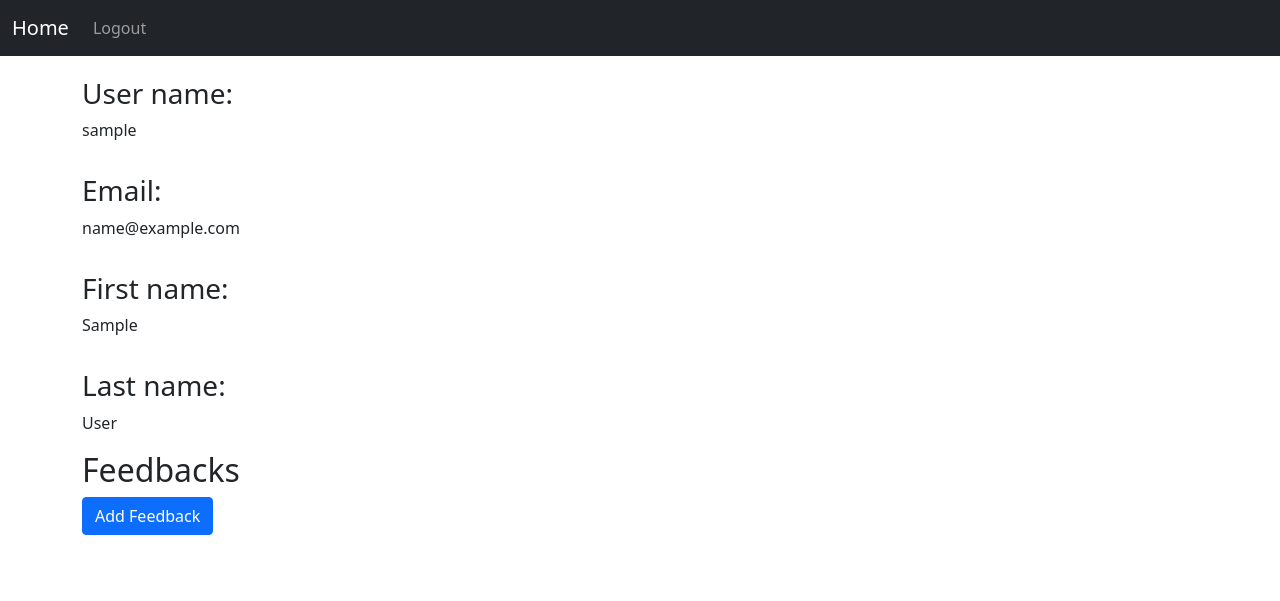
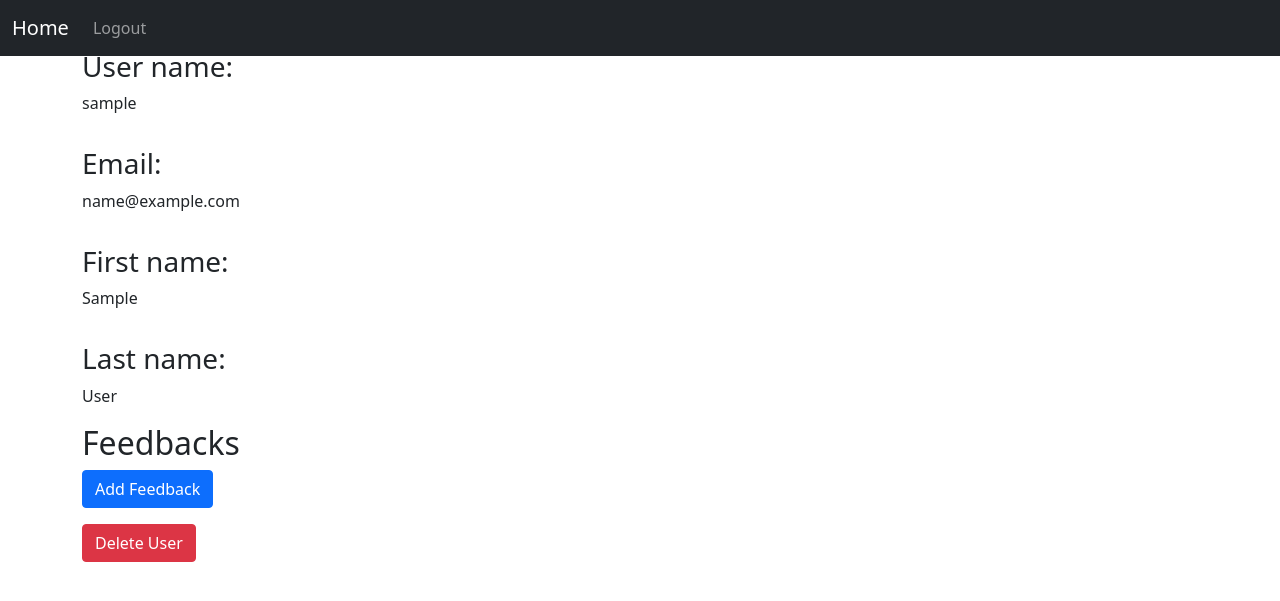
Before and after one commit to rijothedeveloper/Flask-Feedback, a Flask app: a page that uses templates/base.html in a window 1280 px wide. Shown: the top 601 px of the page. Run offline with Flask 2, Linux system fonts and the light colour scheme; the visitor is signed in with stand-in values (Sample User, id 1); data comes from the database, SQL or seed files in the repository; data that the repository does not hold is empty.

Commit message:
Part 8: Make/Modify Routes For Users and Feedback

```diff
--- a/app.py
+++ b/app.py
@@ -84,7 +84,7 @@ def show_user_account(username):
     flash("user is not available", "danger")
     return redirect("/")
 
-@app.route("/users/<username>/delete", methods=["POST"])
+@app.route("/users/<username>/delete", methods=["GET", "POST"])
 def delete_user(username):
     if "user_id" not in session:
         flash("you must be logged in to delete yourself","danger")
@@ -95,12 +95,13 @@ def delete_user(username):
         flash(f"you are not permitted to delete {username}","danger")
         return redirect("/")
 
+    username = user.username
     Feedback.query.filter(Feedback.username == username).delete()
     db.session.commit()
     User.query.filter(User.id == session["user_id"]).delete()
-    db.session.commit
+    db.session.commit()
     session.pop("user_id")
-    flash(user.username +"is deleted","warning")
+    flash(username +" is deleted","warning")
     return redirect("/")
 
 @app.route("/users/<username>/feedback/add", methods=["GET", "POST"])
@@ -121,3 +122,49 @@ def handleAddFeedback(username):
         return redirect(f"/users/{user.username}")
 
     return render_template("feedback-form.html", form=form)
+
+@app.route("/feedback/<int:feedback_id>/update", methods=["GET", "POST"])
+def edit_feedback(feedback_id):
+    if "user_id" not in session:
+        flash("you must be logged in to delete yourself","danger")
+        return redirect("/")
+
+    user = User.query.filter(User.id == session["user_id"]).first()
+    feedback = Feedback.query.get_or_404(feedback_id)
+
+    if user.username != feedback.username:
+        flash(f"you are not permitted to update this feedback","danger")
+        return redirect("/")
+
+    if feedback:
+        form = FeedbackForm(obj=feedback)
+        if form.validate_on_submit():
+            feedback.title = form.title.data
+            feedback.content = form.content.data
+            db.session.commit()
+            user = User.query.filter(User.id == session["user_id"]).first()
+            flash("feedback updated", "info")
+            return redirect(f"/users/{user.username}")
+        else:
+            return render_template("edit-feedback-form.html", form=form)
+
+    else:
+        flash("invalid url", "danger")
+        return redirect("/")
+
+@app.route("/feedback/<int:feedback_id>/delete")
+def delete_feedback(feedback_id):
+    if "user_id" not in session:
+        flash("you must be logged in to delete yourself","danger")
+        return redirect("/")
+
+    user = User.query.filter(User.id == session["user_id"]).first()
+    feedback = Feedback.query.get_or_404(feedback_id)
+    if user.username != feedback.username:
+        flash(f"you are not permitted to delete this feedback","danger")
+        return redirect("/")
+
+    Feedback.query.filter(Feedback.id == feedback_id).delete()
+    db.session.commit()
+    flash("feedback deleted", "info")
+    return redirect(f"/users/{user.username}")
--- a/templates/base.html
+++ b/templates/base.html
@@ -18,9 +18,11 @@
             </button>
             <div class="collapse navbar-collapse" id="navbarSupportedContent">
                 <ul class="navbar-nav me-auto mb-2 mb-lg-0">
+                    {% if session['user_id'] %}
                     <li class="nav-item">
                         <a class="nav-link" href="/logout">Logout</a>
                     </li>
+                    {% endif %}
                 </ul>
             </div>
         </div>
--- a/templates/user-info.html
+++ b/templates/user-info.html
@@ -15,8 +15,8 @@
             <div class="card-body">
             <h5 class="card-title">{{feedback.title}}</h5>
             <p class="card-text">{{feedback.content}}</p>
-            <a href="#" class="btn btn-primary">edit</a>
-            <a href="#" class="btn btn-primary">delete</a>
+            <a href="/feedback/{{feedback.id}}/update" class="btn btn-primary">edit</a>
+            <a href="/feedback/{{feedback.id}}/delete" class="btn btn-primary">delete</a>
             </div>
         </div>
     {% endfor %}
@@ -25,4 +25,8 @@
         <a href="/users/{{user.username}}/feedback/add" class="btn btn-primary">Add Feedback</a>
       </p>
 
+      <p>
+        <a href="/users/{{user.username}}/delete" class="btn btn-danger">Delete User</a>
+      </p>
+
 {% endblock %}
```
Also changed, not shown: templates/edit-feedback-form.html (added, +26 -0 lines).
